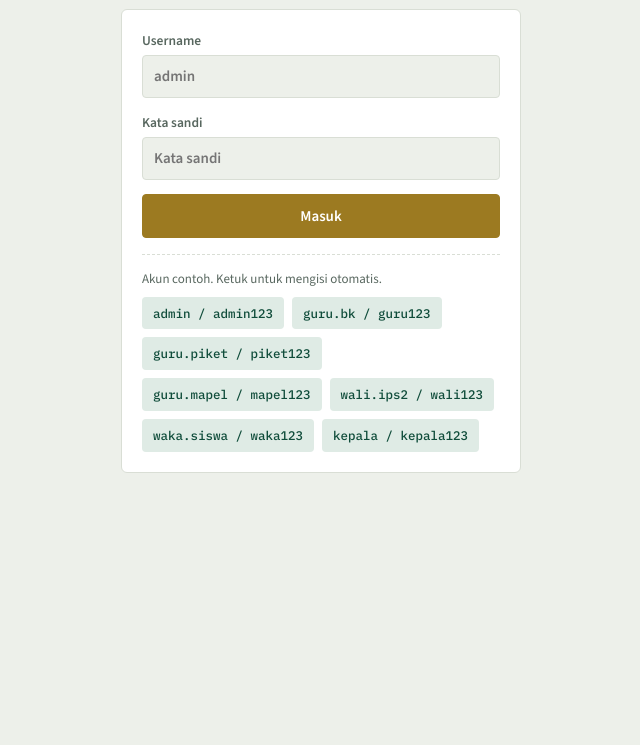
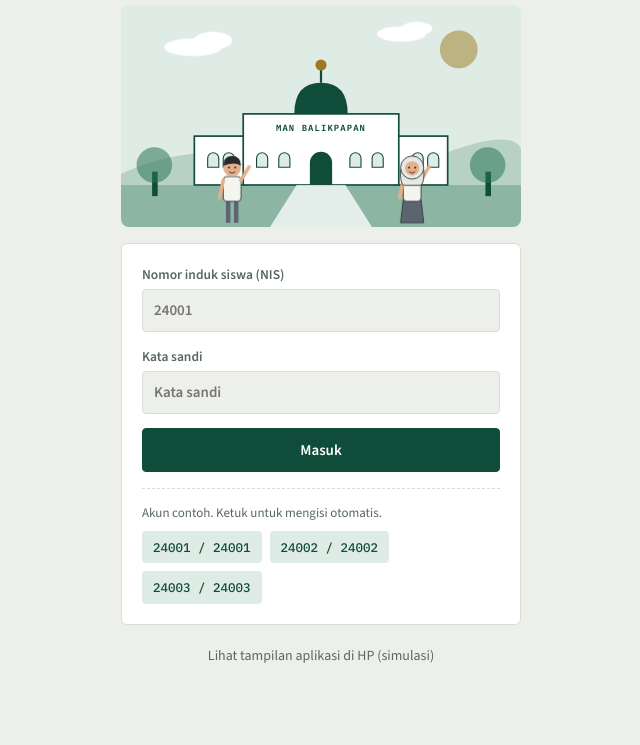
Before and after one commit to manbpn/Sikap, a plain HTML site: page index.html in a window 1280 px wide. Shown: the part 183-928 px from the top of the page, without its empty margins (319-959 px from the left). Before the commit the page ends 800 px from the top, so only its background shows below. Drawn offline with nearby package versions, Linux system fonts and the light colour scheme.

Commit message:
Update index.html

```diff
--- a/index.html
+++ b/index.html
@@ -4,7 +4,7 @@
 <meta charset="utf-8">
 <meta name="viewport" content="width=device-width,initial-scale=1">
 <style>:root{color-scheme:light}body{margin:0}[hidden]{display:none!important}img{max-width:100%}</style>
-<title>SIKAP Guru dan Admin MAN Balikpapan</title>
+<title>SIKAP Siswa MAN Balikpapan</title>
 <link rel="stylesheet" href="https://fonts.googleapis.com/css2?family=Bricolage+Grotesque:wght@500;700&family=Source+Sans+3:wght@400;600&family=IBM+Plex+Mono:wght@500;600&display=swap">
 <style>
 /* Layout: centered portal gate, then a single-column dashboard shell with tab strip for staff */
@@ -161,7 +161,7 @@ function esc(s){return String(s==null?'':s).replace(/[&<>"']/g,function(c){retur
 function seed(){
   var st=[["s1","24001","Ahmad Fauzan Ramadhan","XI IPA 1"],["s2","24002","Siti Nur Aisyah","XI IPA 1"],["s3","24003","Muhammad Rizky Pratama","XI IPA 1"],["s4","24004","Nabila Putri Anggraini","XI IPS 2"],["s5","24005","Fajar Nugroho","XI IPS 2"],["s6","24006","Khairunnisa Salsabila","XI IPS 2"]]
    .map(function(x){return {id:x[0],nis:x[1],nama:x[2],kelas:x[3],pass:x[1]}});
-  var staff=[{id:"a1",user:"admin",nama:"Admin Kesiswaan",role:"Admin",pass:"admin123"},{id:"g1",user:"guru.bk",nama:"Bapak Hendra Wijaya, S.Pd",role:"Guru BK",pass:"guru123"},{id:"g2",user:"guru.piket",nama:"Ibu Rahmawati, S.Pd",role:"Guru piket",pass:"piket123",piket:[1,4],kelas:["XI IPA 1"]},{id:"g3",user:"guru.mapel",nama:"Bapak Yusuf Hidayat, S.Ag",role:"Guru mapel",pass:"mapel123",kelas:["XI IPA 1","XI IPS 2"]},{id:"g4",user:"wali.ips2",nama:"Ibu Siti Aminah, S.Pd",role:"Wali kelas",pass:"wali123",kelas:["XI IPS 2"]},{id:"g5",user:"waka.siswa",nama:"Bapak Drs. Ahmad Syafii",role:"Waka Siswa",pass:"waka123"},{id:"k1",user:"kepala",nama:"Bapak Dr. H. Mulyadi, M.Pd",role:"Kepala madrasah",pass:"kepala123"}];
+  var staff=[];
   var rec=[
    {id:uid(),sid:"s1",type:"pelanggaran",kat:"Terlambat masuk sekolah",poin:5,cat:"Terlambat 15 menit karena macet.",tgl:"2026-10-05"},
    {id:uid(),sid:"s2",type:"reward",kat:"Juara lomba tingkat kota atau provinsi",poin:20,cat:"Juara 2 lomba pidato bahasa Arab tingkat kota.",tgl:"2026-10-07"},
@@ -180,7 +180,7 @@ function load(){try{var r=localStorage.getItem(KEY);if(r){D=JSON.parse(r);return
 function save(){try{localStorage.setItem(KEY,JSON.stringify(D))}catch(e){}}
 load();
 
-var MODE='staf',HOME=MODE==='siswa'?'ls':MODE==='staf'?'lg':'portal';
+var MODE='siswa',HOME=MODE==='siswa'?'ls':MODE==='staf'?'lg':'portal';
 document.title=MODE==='staf'?'SIKAP Guru dan Admin':MODE==='siswa'?'SIKAP Siswa':document.title;
 D.late=D.late||[];D.cfg=D.cfg||{jam:'07:00'};
 if(MODE==='staf'&&(!D.staff||!D.staff.length)){D.staff=seed().staff;save()}
```
